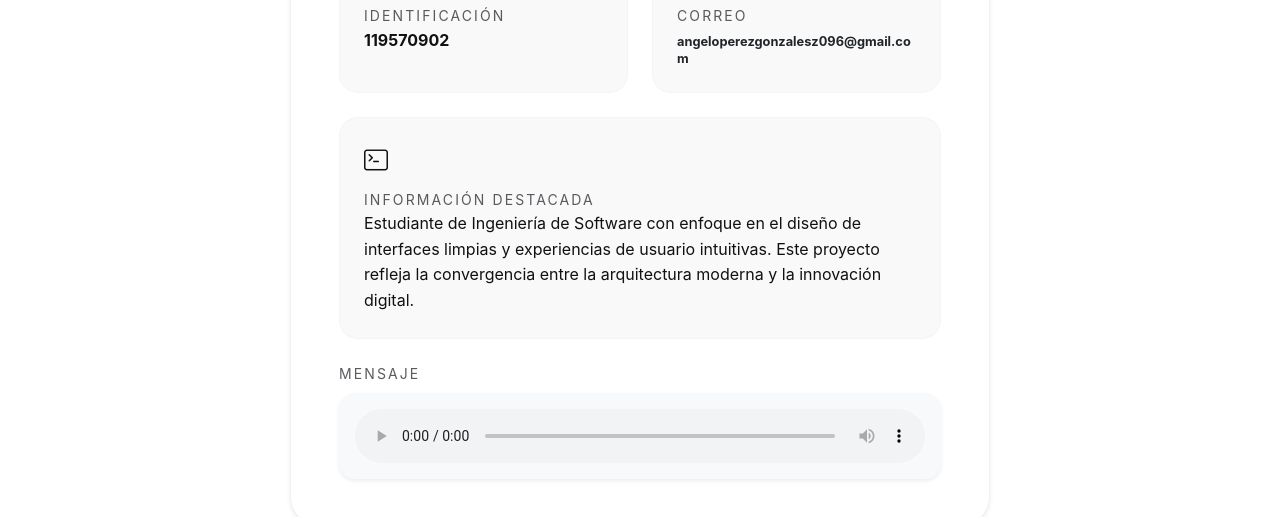
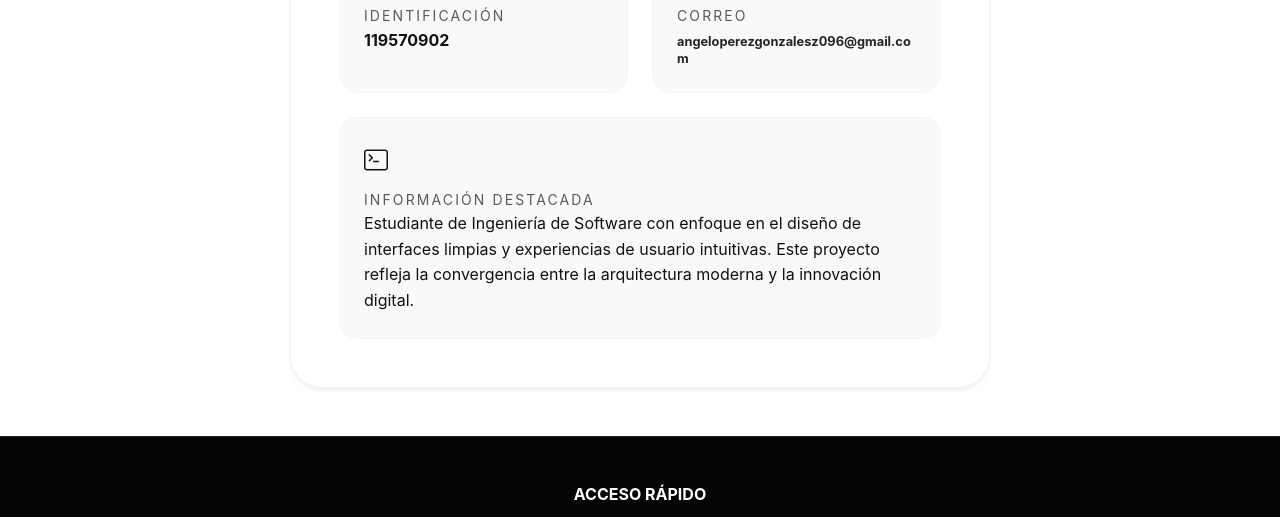
Before and after one commit to angeloPG07/Departamentos-Luna-, a plain HTML site: page author.html in a window 1280 px wide. Shown: the part 705-1222 px from the top of the page. Drawn offline with nearby package versions, Linux system fonts and the light colour scheme.

Commit message:
cambios footer y mas detalles

```diff
--- a/author.html
+++ b/author.html
@@ -56,15 +56,6 @@
                             <p class="mb-0">Estudiante de Ingeniería de Software con enfoque en el diseño de interfaces limpias y experiencias de usuario intuitivas. Este proyecto refleja la convergencia entre la arquitectura moderna y la innovación digital.</p>
                         </div>
                     </div>
-                    <div class="col-12 mt-4">
-                        <label class="small text-muted text-uppercase tracking-widest d-block mb-2">Mensaje</label>
-                        <div class="p-3 bg-light rounded-4 shadow-sm">
-                            <audio controls class="w-100" style="display: block;">
-                                <source src="audio/audio_autor.mp3" type="audio/mpeg">
-                                Tu navegador no soporta el elemento de audio.
-                            </audio>
-                        </div>
-                    </div>
                 </div>
             </div>
         </section>
```
